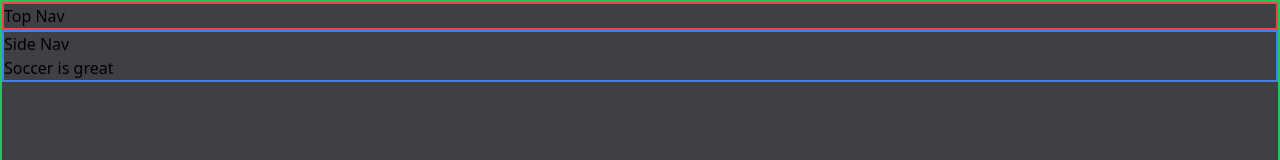
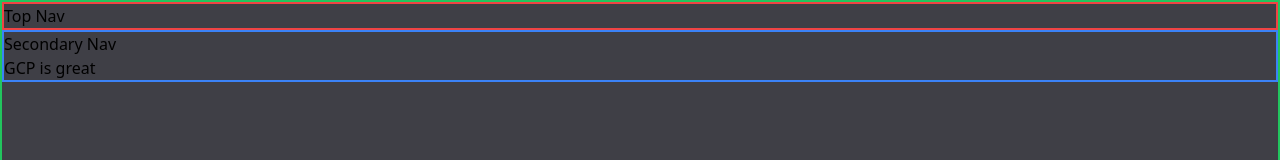
Before and after one commit to chrubrar/cloudfactory1, a Next.js app: page / in a window 1280 px wide. Shown: the top 160 px of the page. Built offline with nearby package versions, Linux system fonts and the light colour scheme.

Commit message:
testing ci/cd pipeline

```diff
--- a/app/layout.tsx
+++ b/app/layout.tsx
@@ -17,7 +17,7 @@ export default function RootLayout({
         <div className="border-2 border-green-500 h-screen">
           <div className="border-2 border-red-500">Top Nav</div>
           <div className="border-2 border-blue-500">
-            <div>Side Nav</div>
+            <div>Secondary Nav</div>
             {children}
           </div>
         </div>
--- a/app/page.tsx
+++ b/app/page.tsx
@@ -1,5 +1,5 @@
 import Image from "next/image";
 
 export default function Home() {
-  return <div>Soccer is great</div>;
+  return <div>GCP is great</div>;
 }
```
